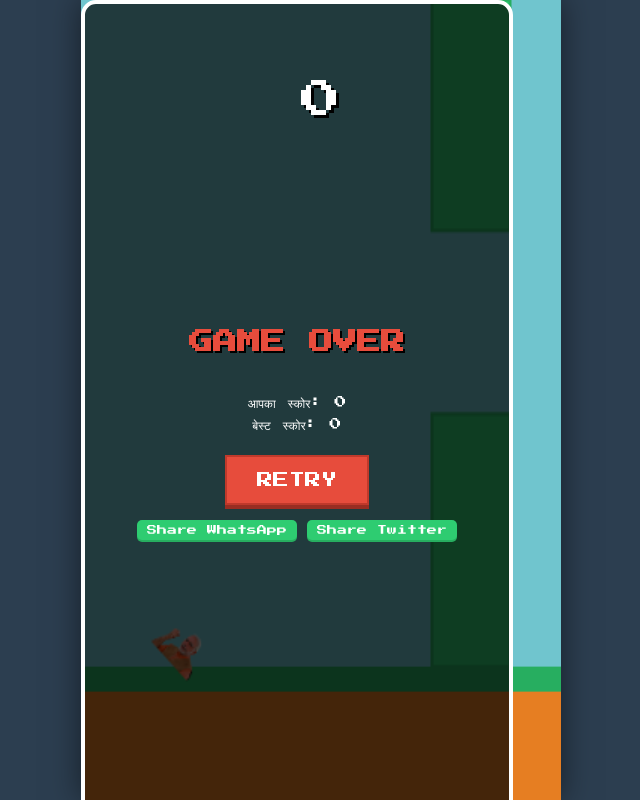
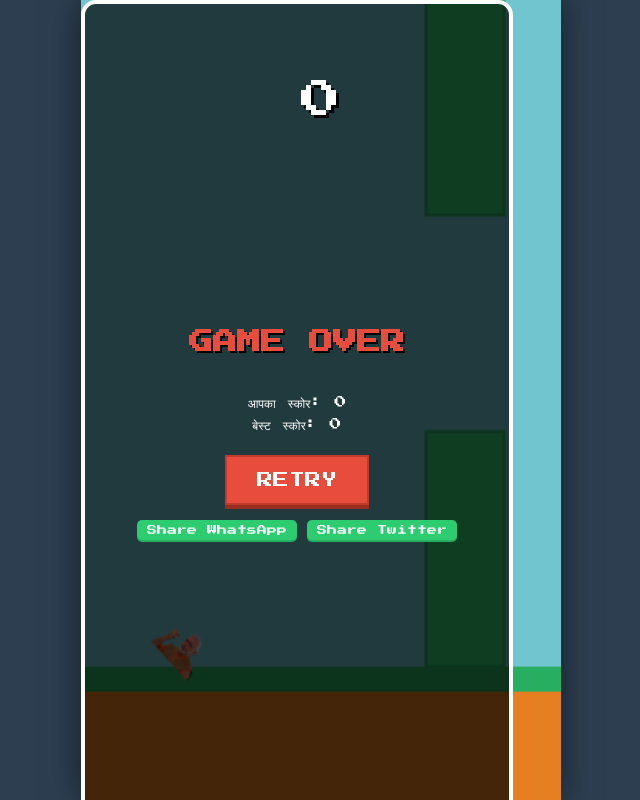
Before and after one commit to Nihal-Patel-369/modi-ji-game, a plain HTML site: page index.html in a window 1280 px wide. Both pictures are taken after a click on the button "START GAME". Shown: the whole page, without its empty margins (319-959 px from the left). Drawn offline with Linux system fonts and the light colour scheme.

Commit message:
Modify game difficulty settings
Adjusted game difficulty by modifying gravity, jump height, pipe gap, and spawn frequency.

```diff
--- a/index.html
+++ b/index.html
@@ -28,7 +28,7 @@
             margin: 0;
             padding: 0;
             background-color: #2c3e50;
-            font-family: 'Press Start 2P', cursive; /* गेमिंग फॉन्ट */
+            font-family: 'Press Start 2P', cursive;
             overflow: hidden;
             display: flex;
             justify-content: center;
@@ -66,7 +66,7 @@
             justify-content: center;
             align-items: center;
             text-align: center;
-            z-index: 50; /* ओवरले को ऊपर रखें */
+            z-index: 50;
         }
 
         #scoreBoard {
@@ -130,7 +130,7 @@
             bottom: 10px;
             font-size: 10px;
             color: rgba(255,255,255,0.5);
-            pointer-events: auto; /* शेयर बटन पर क्लिक हो सके */
+            pointer-events: auto;
         }
 
         .social-share {
@@ -209,11 +209,18 @@
     const cHeight = 480;
     canvas.width = cWidth;
     canvas.height = cHeight;
-    const GAME_URL = window.location.href; // Netlify का लाइव URL
+    const GAME_URL = window.location.href;
 
-    // --- OBJECTS (Bird, Pipes, FG - Logic is the same as previous) ---
+    // --- OBJECTS ---
+
+    // मोदी जी (प्लेयर)
     const bird = {
-        x: 50, y: 150, w: 34, h: 24, dy: 0, gravity: 0.25, jump: 4.6,
+        x: 50, y: 150, w: 34, h: 24, dy: 0,
+        // 👇 DIFFICULTY ADJUSTMENT: Easier Gravity and Jump
+        gravity: 0.18, // ⭐️ कम किया (was 0.25)
+        jump: 5.0,     // ⭐️ बढ़ाया (was 4.6)
+        // 👆 DIFFICULTY ADJUSTMENT
+
         draw: function() {
             if (modiSprite.complete && modiSprite.naturalHeight !== 0) {
                 ctx.save();
@@ -239,8 +246,14 @@
         flap: function() { this.dy = -this.jump; }
     };
 
+    // पाइप्स
     const pipes = {
-        items: [], w: 52, gap: 110, dx: 2,
+        items: [], w: 52,
+        // 👇 DIFFICULTY ADJUSTMENT: Bigger Gap and Slower Speed
+        gap: 130, // ⭐️ बढ़ाया (was 110)
+        dx: 1.8,  // ⭐️ कम किया (was 2)
+        // 👆 DIFFICULTY ADJUSTMENT
+
         draw: function() {
             for(let i=0; i<this.items.length; i++) {
                 let p = this.items[i];
@@ -255,11 +268,14 @@
             }
         },
         update: function() {
-            if(frames % 110 === 0) {
+            // 👇 DIFFICULTY ADJUSTMENT: Pipes spawn less frequently
+            if(frames % 130 === 0) { // ⭐️ बढ़ाया (was 110)
                 let _maxY = cHeight - fg.h - this.gap - 20;
                 let _top = Math.random() * (_maxY - 20) + 20;
                 this.items.push({ x: cWidth, top: _top, passed: false });
             }
+            // 👆 DIFFICULTY ADJUSTMENT
+
             for(let i=0; i<this.items.length; i++) {
                 let p = this.items[i];
                 p.x -= this.dx;
@@ -368,7 +384,6 @@
         } else if(gamePlaying) {
             bird.flap();
         } else if(!gamePlaying && !gameOverScreen.classList.contains('hidden')) {
-            // Game Over screen पर क्लिक करने पर रीस्टार्ट
             initGame();
         }
     }
@@ -380,7 +395,7 @@
     window.addEventListener('mousedown', inputAction);
     window.addEventListener('touchstart', (e) => {
        inputAction(e);
-    }, {passive: true}); // passive: true for faster mobile scrolling/tapping
+    }, {passive: true});
 
     window.addEventListener('keydown', (e) => {
         if(e.code === 'Space') {
```
